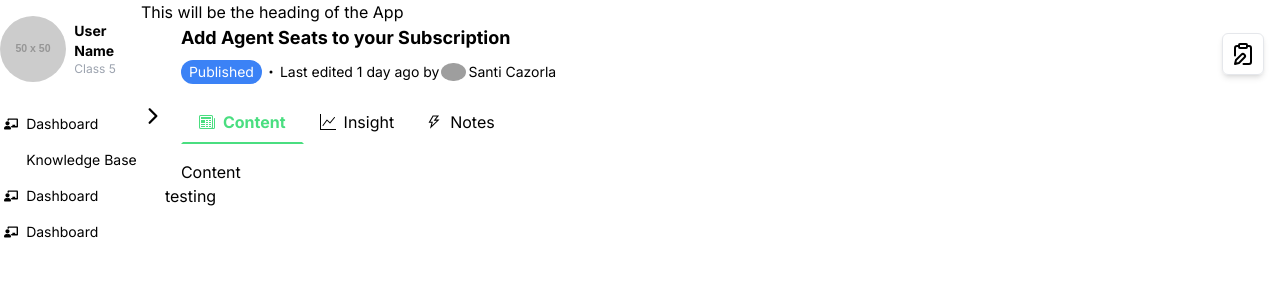
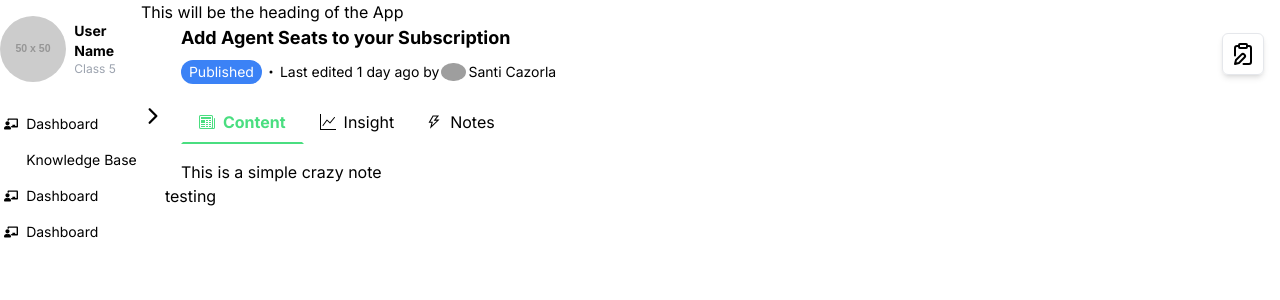
Before and after one commit to Cavein254/scheduler-two, a Next.js app: page / in a window 1280 px wide. Shown: the top 300 px of the page. Built offline with nearby package versions, Linux system fonts and the light colour scheme; grey boxes are pictures that could not be loaded; some icons are missing.

Commit message:
Added a crazy simple model

```diff
--- /dev/null
+++ b/components/editor/EditorPad.tsx
@@ -0,0 +1,7 @@
+import React from "react";
+
+const EditorPad = ({ note }) => {
+  return <div>{note}</div>;
+};
+
+export default EditorPad;
--- a/components/tabs/MainTab.tsx
+++ b/components/tabs/MainTab.tsx
@@ -3,11 +3,12 @@ import { BsNewspaper, BsGraphUp } from "react-icons/bs";
 import { AiOutlineThunderbolt } from "react-icons/ai";
 import Tab from "./Tabs";
 import MyEditor from "../MyEditor";
+import EditorPad from "../editor/EditorPad";
 
 const tabs = [
   {
     label: "Content",
-    content: "Content",
+    content: <EditorPad note={"This is a simple crazy note"} />,
     icon: <BsNewspaper />,
   },
   { label: "Insight", content: "Insight", icon: <BsGraphUp /> },
```
